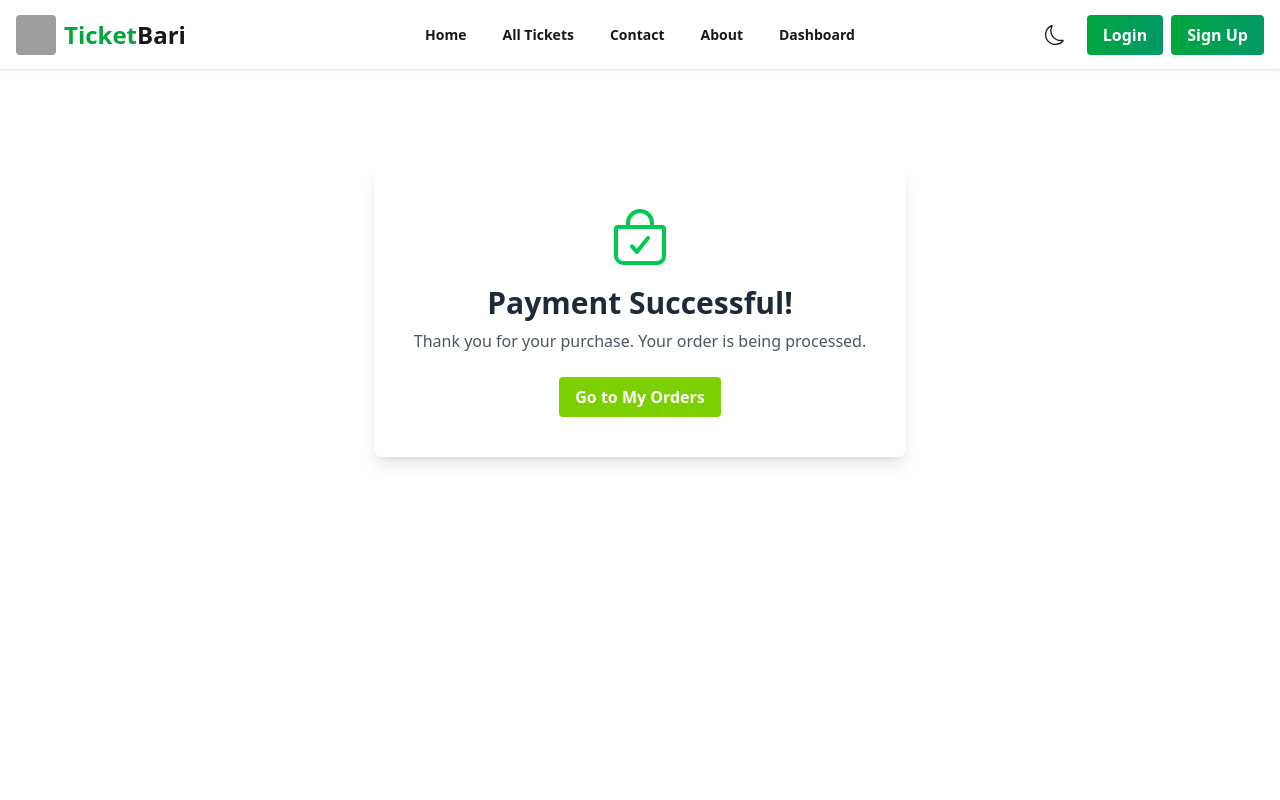
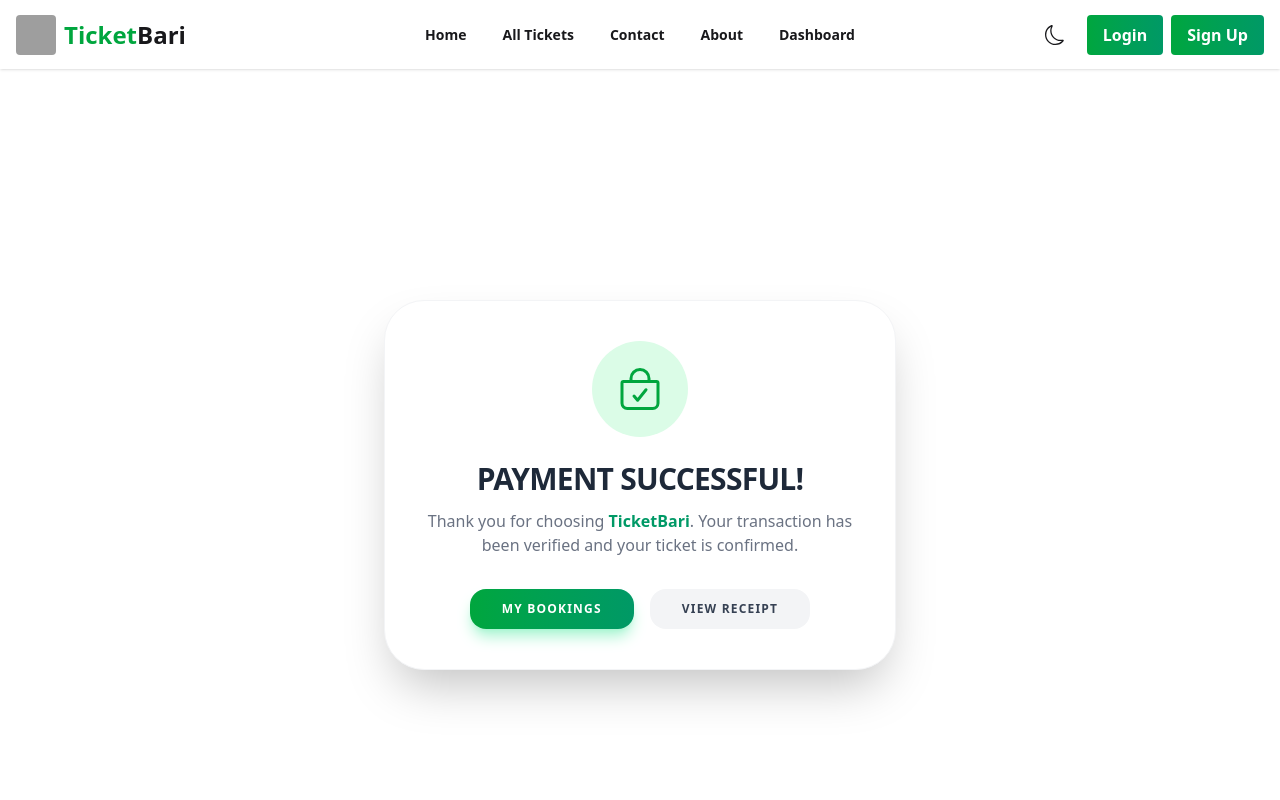
Before and after one commit to subornakter/Online-Ticket-Client, a React (Vite) app: page /payment-success in a window 1280 px wide. Shown: the top 800 px of the page. Built offline with nearby package versions, Linux system fonts and the light colour scheme; no server answers; grey boxes are pictures that could not be loaded.

Commit message:
some add

```diff
--- a/src/components/Statistics/AdminStatistics.jsx
+++ b/src/components/Statistics/AdminStatistics.jsx
@@ -2,6 +2,7 @@ import { useEffect, useState } from "react";
 import useAxiosSecure from "../../hooks/useAxiosSecure";
 import { FaUser, FaTicketAlt, FaMoneyBillWave } from "react-icons/fa";
 import { PieChart, Pie, Cell, ResponsiveContainer, Tooltip, Legend, BarChart, Bar, XAxis, YAxis, CartesianGrid } from "recharts";
+import LoadingSpinner from "../LoadingSpinner";
 
 const AdminStatistics = () => {
   const axiosSecure = useAxiosSecure();
@@ -14,9 +15,9 @@ const AdminStatistics = () => {
       .catch((err) => console.log(err));
   }, [axiosSecure]);
 
-  if (!stats) return <div className="mt-20 text-2xl font-bold text-center">Loading Stats...</div>;
+  if (!stats) return <LoadingSpinner/>;
 
-  // ইউজার রোলের জন্য ডাটা (Pie Chart)
+
   const roleData = [
     { name: "Customers", value: stats.customerCount || 0 },
     { name: "Vendors", value: stats.vendorCount || 0 },
@@ -24,7 +25,7 @@ const AdminStatistics = () => {
     { name: "Fraud", value: stats.fraudCount || 0 },
   ];
 
-  // টিকিট স্ট্যাটাসের জন্য ডাটা (Bar Chart)
+
   const ticketStatusData = [
     { name: "Approved", count: stats.approvedTickets || 0 },
     { name: "Pending", count: stats.pendingTickets || 0 },
@@ -73,7 +74,7 @@ const AdminStatistics = () => {
         </div>
       </div>
 
-      {/* গ্রাফ সেকশন */}
+
       <div className="grid grid-cols-1 gap-8 lg:grid-cols-2">
 
         {/* User Role Distribution Pie Chart */}
--- a/src/pages/DashBoard/Admin/AdvertiseTickets.jsx
+++ b/src/pages/DashBoard/Admin/AdvertiseTickets.jsx
@@ -27,7 +27,7 @@ export default function AdvertiseTickets() {
   if (isLoading)
     return (
       <div className="flex justify-center py-20">
-        <span className="loading loading-spinner loading-lg text-blue-500"></span>
+        <span className="text-blue-500 loading loading-spinner loading-lg"></span>
       </div>
     );
 
@@ -38,13 +38,13 @@ export default function AdvertiseTickets() {
       transition={{ duration: 0.4 }}
       className="p-6"
     >
-      <h2 className="text-2xl font-bold mb-6 text-center">
+      <h2 className="mb-6 text-2xl font-bold text-center">
         Manage Advertised Tickets
       </h2>
 
-      <div className="overflow-x-auto bg-base-100 shadow-lg rounded-lg">
+      <div className="overflow-x-auto rounded-lg shadow-xl bg-base-100">
         <table className="table w-full">
-          <thead className="bg-gray-200 text-gray-700">
+          <thead className="text-gray-700 bg-gray-100">
             <tr>
               <th>#</th>
               <th>Image</th>
@@ -52,8 +52,8 @@ export default function AdvertiseTickets() {
               <th>Price</th>
               <th>Quantity</th>
               <th>Seller</th>
-              <th>Status</th>
-              <th>Advertise</th>
+              <th className="w-32 text-center">Status</th>
+              <th className="text-center">Action</th>
             </tr>
           </thead>
 
@@ -64,7 +64,7 @@ export default function AdvertiseTickets() {
                 initial={{ opacity: 0, x: -15 }}
                 animate={{ opacity: 1, x: 0 }}
                 transition={{ duration: 0.3, delay: index * 0.05 }}
-                className="border-b"
+                className="transition border-b hover:bg-gray-50"
               >
                 <td>{index + 1}</td>
 
@@ -72,36 +72,38 @@ export default function AdvertiseTickets() {
                   <img
                     src={t.image}
                     alt={t.title}
-                    className="h-14 w-20 rounded object-cover shadow"
+                    className="object-cover w-20 rounded-md shadow h-14"
                   />
                 </td>
 
                 <td className="font-semibold">{t.title}</td>
 
-                <td className="text-blue-600 font-bold">${t.price}</td>
+                <td className="font-bold text-blue-600">${t.price}</td>
 
                 <td>{t.ticket_quantity}</td>
 
-                <td className="text-sm">{t.seller?.email}</td>
+                <td className="text-sm text-gray-600">
+                  {t.seller?.email}
+                </td>
 
-                <td>
+                <td className="text-center">
                   <span
-                    className={`px-2 py-1 rounded text-white text-xs ${
-                      t.advertise ? "bg-green-600" : "bg-gray-500"
+                    className={`px-3 py-1 rounded-full text-white text-xs font-semibold whitespace-nowrap inline-flex items-center justify-center ${
+                      t.advertise ? "bg-green-600" : "bg-gray-600"
                     }`}
                   >
                     {t.advertise ? "Advertised" : "Not Advertised"}
                   </span>
                 </td>
 
-                <td>
+                <td className="text-center">
                   <button
                     onClick={() => handleAdvertise(t)}
-                    className={`px-3 py-1 rounded text-white font-medium ${
+                    className={`px-4 py-1.5 rounded-lg text-white font-medium shadow transition ${
                       t.advertise
                         ? "bg-red-500 hover:bg-red-600"
                         : "bg-blue-500 hover:bg-blue-600"
-                    } transition`}
+                    }`}
                   >
                     {t.advertise ? "Unadvertise" : "Advertise"}
                   </button>
--- a/src/pages/PaymentSuccess.jsx
+++ b/src/pages/PaymentSuccess.jsx
@@ -1,33 +1,61 @@
 import axios from "axios";
-import React, { useEffect } from "react";
+import React, { useEffect, useRef } from "react";
 import { Link, useSearchParams } from "react-router";
 import { IoBagCheckOutline } from "react-icons/io5";
+import toast from "react-hot-toast";
+
 const PaymentSuccess = () => {
   const [searchParams] = useSearchParams();
   const sessionId = searchParams.get("session_id");
+  const called = useRef(false); // এটি নিশ্চিত করবে রিকোয়েস্ট একবারই যাবে
+
   useEffect(() => {
-    if (sessionId) {
-      axios.post(`${import.meta.env.VITE_API_URL}/payment-success`, {
-        sessionId,
-      });
+    if (sessionId && !called.current) {
+      called.current = true; // প্রথমবার কল হওয়ার পর true হয়ে যাবে
+
+      const updatePayment = async () => {
+        try {
+          await axios.post(`${import.meta.env.VITE_API_URL}/payment-success`, {
+            sessionId,
+          });
+          toast.success("Payment confirmed and recorded!");
+        } catch (err) {
+          console.error("Payment confirmation failed:", err);
+        }
+      };
+
+      updatePayment();
     }
   }, [sessionId]);
+
   return (
-    <div className="flex flex-col items-center justify-center">
-      <div className="bg-base-100 p-10 rounded-lg shadow-lg text-center">
-        <IoBagCheckOutline className="w-16 h-16 text-green-500 mx-auto mb-4" />
-        <h1 className="text-3xl font-bold text-gray-800 mb-2">
+    <div className="flex flex-col items-center justify-center min-h-[80vh] px-4">
+      <div className="bg-white dark:bg-slate-900 p-10 rounded-[2.5rem] shadow-2xl border border-gray-100 dark:border-slate-800 text-center max-w-lg w-full">
+        <div className="flex items-center justify-center w-24 h-24 mx-auto mb-6 bg-green-100 rounded-full dark:bg-green-900/30">
+          <IoBagCheckOutline className="w-12 h-12 text-green-600" />
+        </div>
+
+        <h1 className="mb-3 text-3xl font-black tracking-tight text-gray-800 uppercase dark:text-gray-100">
           Payment Successful!
         </h1>
-        <p className="text-gray-600 mb-6">
-          Thank you for your purchase. Your order is being processed.
+        <p className="mb-8 font-medium text-gray-500 dark:text-gray-400">
+          Thank you for choosing <span className="font-bold text-emerald-600">TicketBari</span>. Your transaction has been verified and your ticket is confirmed.
         </p>
-        <Link
-          to="/dashboard/bookings"
-          className="inline-block bg-lime-500 text-white font-semibold py-2 px-4 rounded hover:bg-lime-600 transition duration-300"
-        >
-          Go to My Orders
-        </Link>
+
+        <div className="flex flex-col justify-center gap-4 sm:flex-row">
+          <Link
+            to="/dashboard/my-bookings"
+            className="px-8 py-3 text-xs font-black tracking-widest text-white uppercase transition-all shadow-lg bg-gradient-to-r from-green-600 to-emerald-600 rounded-2xl shadow-emerald-200 active:scale-95"
+          >
+            My Bookings
+          </Link>
+          <Link
+            to="/dashboard/transactions"
+            className="px-8 py-3 text-xs font-black tracking-widest text-gray-700 uppercase transition-all bg-gray-100 dark:bg-slate-800 dark:text-gray-300 rounded-2xl hover:bg-gray-200"
+          >
+            View Receipt
+          </Link>
+        </div>
       </div>
     </div>
   );
```
